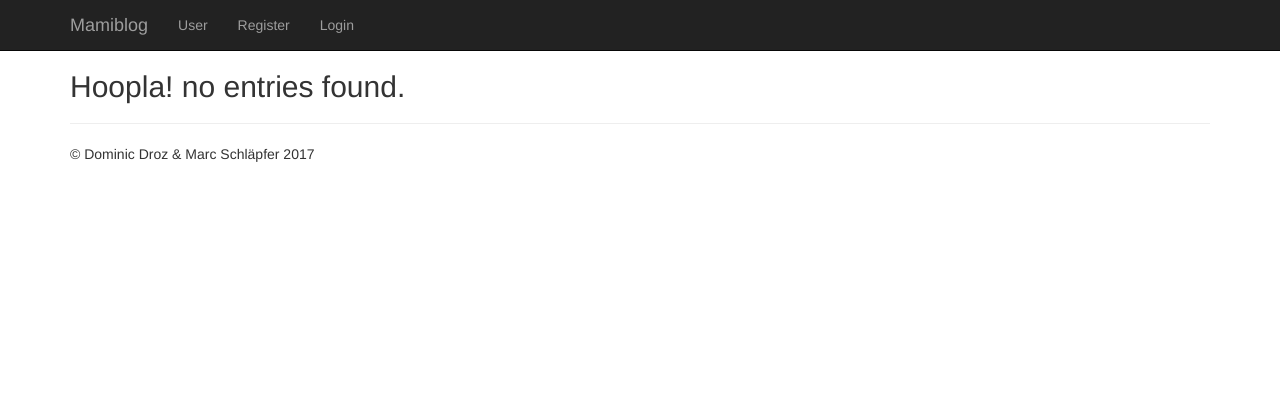
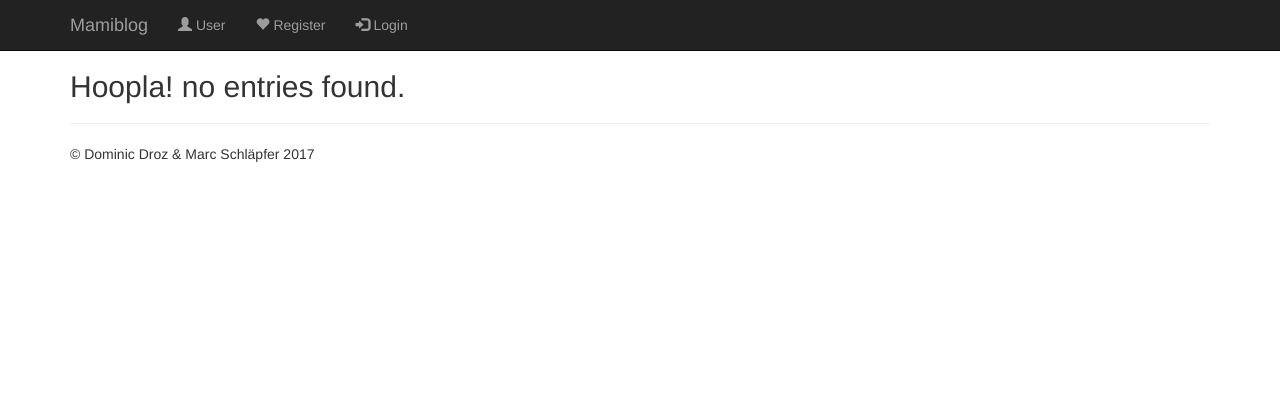
Before and after one commit to iowaclassbattleship/Mamiblog, a PHP site: page /blog in a window 1280 px wide. Shown: the top 420 px of the page. Run offline with PHP 8.4, Linux system fonts and the light colour scheme; data that the repository does not hold is empty; a stand-in replaces the project's code that opens the database connection; some libraries are stand-ins or nearby versions.

Commit message:
icons added
icons for header implemented

```diff
--- a/view/header.php
+++ b/view/header.php
@@ -33,10 +33,10 @@
         </div>
         <div id="navbar" class="collapse navbar-collapse">
           <ul class="nav navbar-nav">
-            <li><a href="/user">Users</a></li>
-              <li><a href="/blog/privateBlog">Your Submissions</a></li>
-              <li><a href="/blog/create">Upload</a></li>
-              <li><a href="/user/logout">Logout</a></li>
+            <li><a href="/user"><span class="glyphicon glyphicon-user"></span> Users</a></li>
+              <li><a href="/blog/privateBlog"><span class="glyphicon glyphicon-picture"></span> Your Submissions</a></li>
+              <li><a href="/blog/create"><span class="glyphicon glyphicon-cloud-upload"></span> Upload</a></li>
+              <li><a href="/user/logout"><span class="glyphicon glyphicon-log-out"></span> Logout</a></li>
               <li id="navright"><a id="username">User: <?= Security::getUser()->email ?></a></li>
           </ul>
         </div>
@@ -57,9 +57,9 @@
         </div>
         <div id="navbar" class="collapse navbar-collapse">
           <ul class="nav navbar-nav">
-              <li><a href="/user">User</a></li>
-              <li><a href="/user/create">Register</a></li>
-              <li><a href="/user/login">Login</a></li>
+              <li><a href="/user"><span class="glyphicon glyphicon-user"></span> User</a></li>
+              <li><a href="/user/create"><span class="glyphicon glyphicon-heart"></span> Register</a></li>
+              <li><a href="/user/login"><span class="glyphicon glyphicon-log-in"></span> Login</a></li>
           </ul>
         </div><!--/.nav-collapse -->
       </div>
```
